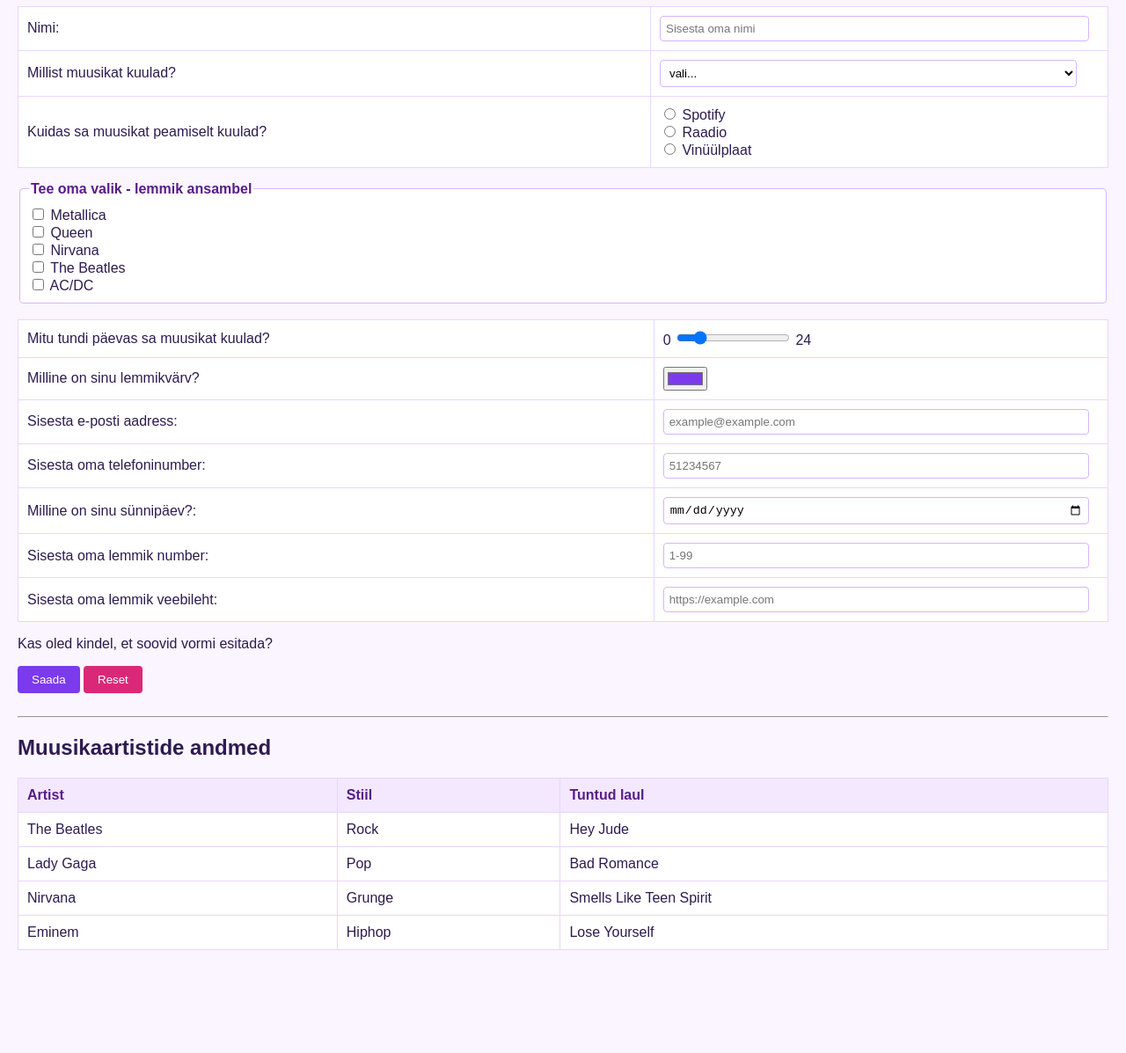
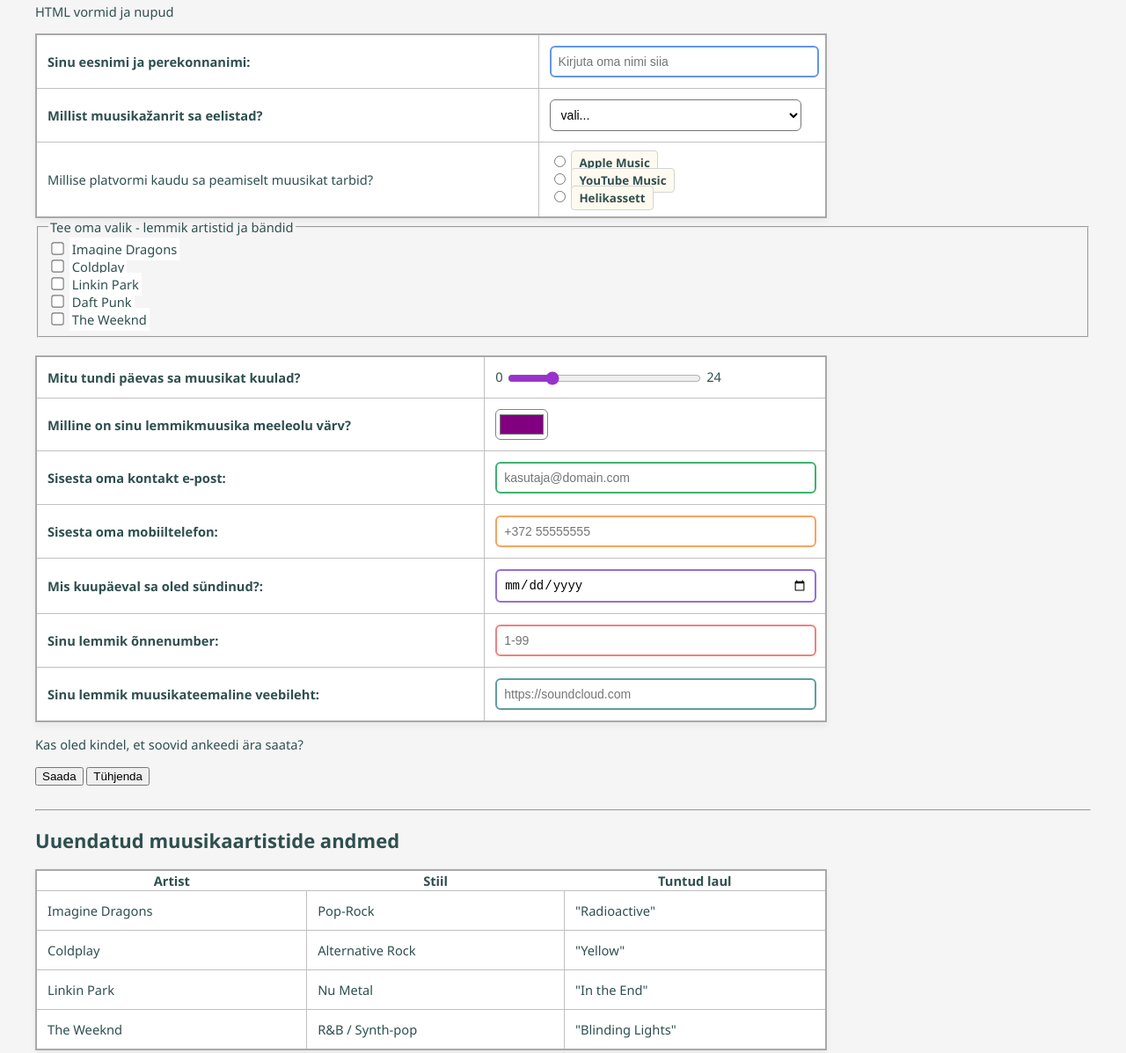
Before and after one commit to Eduard1234-git/veebirakendusedIKTpv25, a plain HTML site: page Vormid/kysimustik.html in a window 1280 px wide. Shown: the part 107-1304 px from the top of the page at 88% size. Before the commit the page ends 1207 px from the top, so only its background shows below. Drawn offline with Linux system fonts and the light colour scheme.

Commit message:
Add files via upload

```diff
--- a/Vormid/kysimustik.html
+++ b/Vormid/kysimustik.html
@@ -3,76 +3,7 @@
 <head>
     <meta charset="UTF-8">
     <title>Muusika küsimustik</title>
-    <style>
-        body {
-            font-family: Arial, sans-serif;
-            margin: 20px;
-            background-color: #faf5ff; /* Очень светлый фиолетовый фон */
-            color: #2d1b4e;
-        }
-        h1 {
-            color: #581c87;
-        }
-        table {
-            width: 100%;
-            border-collapse: collapse;
-            background-color: #ffffff;
-            margin-bottom: 15px;
-            border: 1px solid #d8b4fe;
-        }
-        th, td {
-            border: 1px solid #e9d5ff;
-            padding: 10px;
-            text-align: left;
-            vertical-align: middle;
-        }
-        th {
-            background-color: #f3e8ff;
-            color: #581c87;
-        }
-        tr:hover {
-            background-color: #faf5ff;
-        }
-        input[type="text"], input[type="email"], input[type="tel"], input[type="date"], input[type="number"], input[type="url"], select {
-            width: 95%;
-            padding: 6px;
-            border: 1px solid #d8b4fe;
-            border-radius: 4px;
-            background-color: #fff;
-        }
-        fieldset {
-            border: 1px solid #d8b4fe;
-            padding: 10px;
-            background-color: #ffffff;
-            border-radius: 4px;
-        }
-        legend {
-            color: #581c87;
-            font-weight: bold;
-        }
-        .btn-saada {
-            background-color: #7c3aed; /* Фиолетовая кнопка */
-            color: white;
-            padding: 8px 16px;
-            border: none;
-            border-radius: 4px;
-            cursor: pointer;
-        }
-        .btn-saada:hover {
-            background-color: #6d28d9;
-        }
-        .btn-reset {
-            background-color: #db2777; /* Розовая кнопка */
-            color: white;
-            padding: 8px 16px;
-            border: none;
-            border-radius: 4px;
-            cursor: pointer;
-        }
-        .btn-reset:hover {
-            background-color: #be185d;
-        }
-    </style>
+    <link rel="stylesheet" href="style.css">
 </head>
 <body>
 
@@ -83,43 +14,43 @@
     <table>
         <!-- 1. Nimi -->
         <tr>
-            <td><label for="nimi">Nimi:</label></td>
-            <td><input type="text" id="nimi" placeholder="Sisesta oma nimi"></td>
+            <td><label for="nimi">Sinu eesnimi ja perekonnanimi:</label></td>
+            <td><input type="text" id="nimi" placeholder="Kirjuta oma nimi siia"></td>
         </tr>
 
         <!-- 2. Muusikastiil -->
         <tr>
-            <td><label for="stiil">Millist muusikat kuulad?</label></td>
+            <td><label for="stiil">Millist muusikažanrit sa eelistad?</label></td>
             <td>
                 <select name="stiil" id="stiil">
                     <option value="vali">vali...</option>
-                    <option value="hiphop">hiphop</option>
-                    <option value="kantri">kantri</option>
-                    <option value="rock">rock</option>
-                    <option value="metal">metal</option>
+                    <option value="jazz">jazz</option>
+                    <option value="klassika">klassika</option>
+                    <option value="elektronika">elektronmuusika</option>
+                    <option value="pop">pop</option>
                 </select>
             </td>
         </tr>
 
-        <!-- 3. Kuidas kuulad (Raadio) -->
+        <!-- 3. Kuidas kuulad -->
         <tr>
-            <td>Kuidas sa muusikat peamiselt kuulad?</td>
+            <td>Millise platvormi kaudu sa peamiselt muusikat tarbid?</td>
             <td>
-                <input type="radio" id="spotify" name="kuulamine"> <label for="spotify">Spotify</label><br>
-                <input type="radio" id="raadio" name="kuulamine"> <label for="raadio">Raadio</label><br>
-                <input type="radio" id="vinylaat" name="kuulamine"> <label for="vinylaat">Vinüülplaat</label>
+                <input type="radio" id="apple" name="kuulamine"> <label for="apple">Apple Music</label><br>
+                <input type="radio" id="youtube" name="kuulamine"> <label for="youtube">YouTube Music</label><br>
+                <input type="radio" id="kassett" name="kuulamine"> <label for="kassett">Helikassett</label>
             </td>
         </tr>
     </table>
 
     <!-- 4. Lemmik ansamblid (Fieldset) -->
     <fieldset>
-        <legend>Tee oma valik - lemmik ansambel</legend>
-        <input type="checkbox" id="metallica"> <label for="metallica">Metallica</label><br>
-        <input type="checkbox" id="queen"> <label for="queen">Queen</label><br>
-        <input type="checkbox" id="nirvana"> <label for="nirvana">Nirvana</label><br>
-        <input type="checkbox" id="beatles"> <label for="beatles">The Beatles</label><br>
-        <input type="checkbox" id="acdc"> <label for="acdc">AC/DC</label>
+        <legend>Tee oma valik - lemmik artistid ja bändid</legend>
+        <input type="checkbox" id="imagine"> <label for="imagine">Imagine Dragons</label><br>
+        <input type="checkbox" id="coldplay"> <label for="coldplay">Coldplay</label><br>
+        <input type="checkbox" id="linkin"> <label for="linkin">Linkin Park</label><br>
+        <input type="checkbox" id="daft"> <label for="daft">Daft Punk</label><br>
+        <input type="checkbox" id="weeknd"> <label for="weeknd">The Weeknd</label>
     </fieldset>
 
     <br>
@@ -129,56 +60,56 @@
         <tr>
             <td><label for="tunnid">Mitu tundi päevas sa muusikat kuulad?</label></td>
             <td>
-                0 <input type="range" id="tunnid" min="0" max="24" value="4"> 24
+                0 <input type="range" id="tunnid" min="0" max="24" value="5"> 24
             </td>
         </tr>
 
         <!-- 6. Lemmikvärv -->
         <tr>
-            <td><label for="varv">Milline on sinu lemmikvärv?</label></td>
-            <td><input type="color" id="varv" value="#7c3aed"></td>
+            <td><label for="varv">Milline on sinu lemmikmuusika meeleolu värv?</label></td>
+            <td><input type="color" id="varv" value="#800080"></td>
         </tr>
 
         <!-- 7. E-post -->
         <tr>
-            <td><label for="epost">Sisesta e-posti aadress:</label></td>
-            <td><input type="email" id="epost" placeholder="example@example.com"></td>
+            <td><label for="epost">Sisesta oma kontakt e-post:</label></td>
+            <td><input type="email" id="epost" placeholder="kasutaja@domain.com"></td>
         </tr>
 
         <!-- 8. Telefon -->
         <tr>
-            <td><label for="tel">Sisesta oma telefoninumber:</label></td>
-            <td><input type="tel" id="tel" placeholder="51234567"></td>
+            <td><label for="tel">Sisesta oma mobiiltelefon:</label></td>
+            <td><input type="tel" id="tel" placeholder="+372 55555555"></td>
         </tr>
 
         <!-- 9. Sünnipäev -->
         <tr>
-            <td><label for="synni">Milline on sinu sünnipäev?:</label></td>
+            <td><label for="synni">Mis kuupäeval sa oled sündinud?:</label></td>
             <td><input type="date" id="synni"></td>
         </tr>
 
         <!-- 10. Lemmik number -->
         <tr>
-            <td><label for="number">Sisesta oma lemmik number:</label></td>
+            <td><label for="number">Sinu lemmik õnnenumber:</label></td>
             <td><input type="number" id="number" min="1" max="99" placeholder="1-99"></td>
         </tr>
 
         <!-- 11. Veebileht -->
         <tr>
-            <td><label for="veeb">Sisesta oma lemmik veebileht:</label></td>
-            <td><input type="url" id="veeb" placeholder="https://example.com"></td>
+            <td><label for="veeb">Sinu lemmik muusikateemaline veebileht:</label></td>
+            <td><input type="url" id="veeb" placeholder="https://soundcloud.com"></td>
         </tr>
     </table>
 
-    <p>Kas oled kindel, et soovid vormi esitada?</p>
+    <p>Kas oled kindel, et soovid ankeedi ära saata?</p>
     <button type="submit" class="btn-saada">Saada</button>
-    <button type="reset" class="btn-reset">Reset</button>
+    <button type="reset" class="btn-reset">Tühjenda</button>
 </form>
 
 <br><hr>
 
-<!-- Таблица с артистами -->
-<h2>Muusikaartistide andmed</h2>
+<!-- Таблица с новыми артистами -->
+<h2>Uuendatud muusikaartistide andmed</h2>
 <table>
     <tr>
         <th>Artist</th>
@@ -186,24 +117,24 @@
         <th>Tuntud laul</th>
     </tr>
     <tr>
-        <td>The Beatles</td>
-        <td>Rock</td>
-        <td>Hey Jude</td>
+        <td>Imagine Dragons</td>
+        <td>Pop-Rock</td>
+        <td>"Radioactive"</td>
     </tr>
     <tr>
-        <td>Lady Gaga</td>
-        <td>Pop</td>
-        <td>Bad Romance</td>
+        <td>Coldplay</td>
+        <td>Alternative Rock</td>
+        <td>"Yellow"</td>
     </tr>
     <tr>
-        <td>Nirvana</td>
-        <td>Grunge</td>
-        <td>Smells Like Teen Spirit</td>
+        <td>Linkin Park</td>
+        <td>Nu Metal</td>
+        <td>"In the End"</td>
     </tr>
     <tr>
-        <td>Eminem</td>
-        <td>Hiphop</td>
-        <td>Lose Yourself</td>
+        <td>The Weeknd</td>
+        <td>R&B / Synth-pop</td>
+        <td>"Blinding Lights"</td>
     </tr>
 </table>
 
--- /dev/null
+++ b/Vormid/style.css
@@ -0,0 +1,145 @@
+/* Основные стили страницы и шрифты */
+body {
+    font-family: "Segoe UI", Tahoma, Geneva, Verdana, sans-serif;
+    font-size: 11pt;
+    margin: 40px;
+    background-color: whitesmoke;
+    color: darkslategray;
+}
+
+/* Заголовki */
+h1 {
+    font-size: 26pt;
+    color: darkslateblue;
+}
+
+form {
+    text-align: left;
+    border-radius: 15px;
+}
+
+/* Оформление таблицы (сделали шире и аккуратнее) */
+table {
+    width: 75%;
+    border-collapse: collapse;
+    background-color: white;
+    border: 2px solid darkgray;
+    box-shadow: 0px 4px 8px rgba(0, 0, 0, 0.05);
+}
+
+td {
+    border: 1px solid silver;
+    padding: 12px;
+    vertical-align: middle;
+}
+
+/* Общие стили для текста и меток */
+label {
+    font-weight: bold;
+    font-size: 11pt;
+}
+
+/* Размеры и рамки для полей ввода текста */
+input[type=text], input[type=date], input[type=number], input[type=email], input[type=tel], input[type=url], select {
+    width: 95%;
+    padding: 8px;
+    font-size: 10.5pt;
+    border-radius: 6px;
+    background-color: white;
+}
+
+/* Цветные рамки полей с английскими названиями */
+input[type=text] {
+    border: 2px solid cornflowerblue;
+}
+
+input[type=email] {
+    border: 2px solid mediumseagreen;
+}
+
+input[type=tel] {
+    border: 2px solid sandybrown;
+}
+
+input[type=date] {
+    border: 2px solid mediumpurple;
+}
+
+input[type=number] {
+    border: 2px solid lightcoral;
+}
+
+input[type=url] {
+    border: 2px solid cadetblue;
+}
+
+/* Радиокнопки */
+input[type=radio] + label {
+    background-color: floralwhite;
+    font-size: 10pt;
+    padding: 4px 8px;
+    border: 1px solid lightgray;
+    border-radius: 4px;
+    cursor: pointer;
+}
+
+/* Чекбоксы и их метки */
+input[type=checkbox] {
+    accent-color: forestgreen;
+    transform: scale(1.1);
+}
+
+input[type=checkbox] + label {
+    background-color: white;
+    padding: 3px;
+    font-weight: normal;
+}
+
+/* Ползунок (range) */
+input[type=range] {
+    accent-color: darkorchid;
+    width: 220px;
+    vertical-align: middle;
+}
+
+/* Выбор цвета */
+input[type=color] {
+    width: 60px;
+    height: 35px;
+    border: 1px solid gray;
+    border-radius: 6px;
+    cursor: pointer;
+    background-color: white;
+}
+
+/* Кнопки отправки и сброса */
+input[type=submit] {
+    background-color: forestgreen;
+    color: white;
+    font-size: 11pt;
+    font-weight: bold;
+    border: none;
+    border-radius: 6px;
+    padding: 10px 20px;
+    cursor: pointer;
+}
+
+input[type=submit]:hover {
+    background-color: darkgreen;
+}
+
+input[type=reset] {
+    background-color: indianred;
+    color: white;
+    font-size: 11pt;
+    font-weight: bold;
+    border: none;
+    border-radius: 6px;
+    padding: 10px 20px;
+    cursor: pointer;
+    margin-left: 10px;
+}
+
+input[type=reset]:hover {
+    background-color: firebrick;
+}
--- /dev/null
+++ b/tood/tabelStyle.css
@@ -0,0 +1,34 @@
+table {
+    border: 1px solid black;
+    width: 300px;
+    height: 200px;
+    text-align: center;
+    border-collapse: collapse;
+}
+
+td {
+    border: 1px solid black;
+    background-color: floralwhite;
+}
+
+#lihtne {
+    height: 100px;
+    border-collapse: separate;
+}
+
+#keeruline2 {
+    width: 200px;
+}
+
+#keeruline2 td {
+    vertical-align: top;
+}
+
+.nimiA {
+    background-color: orangered;
+}
+
+#keeruline4 {
+    width: 400px;
+    height: 400px;
+}
```
Also changed, not shown: index.html (+3 -3 lines), lingid.html (+1 -1 lines), meedia.html (+1 -1 lines), tood/tabelid.html (added, +178 -0 lines), tood/tood.html (added, +53 -0 lines), tood/vaateratas.html (added, +29 -0 lines), tutvustus.html (+1 -1 lines).
